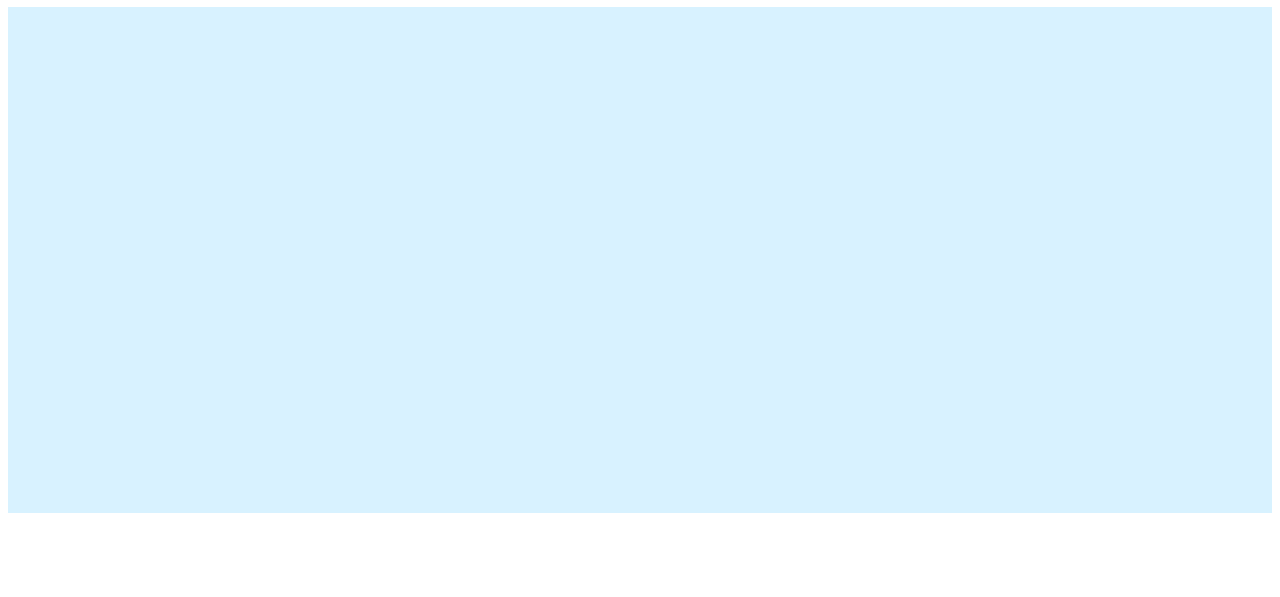
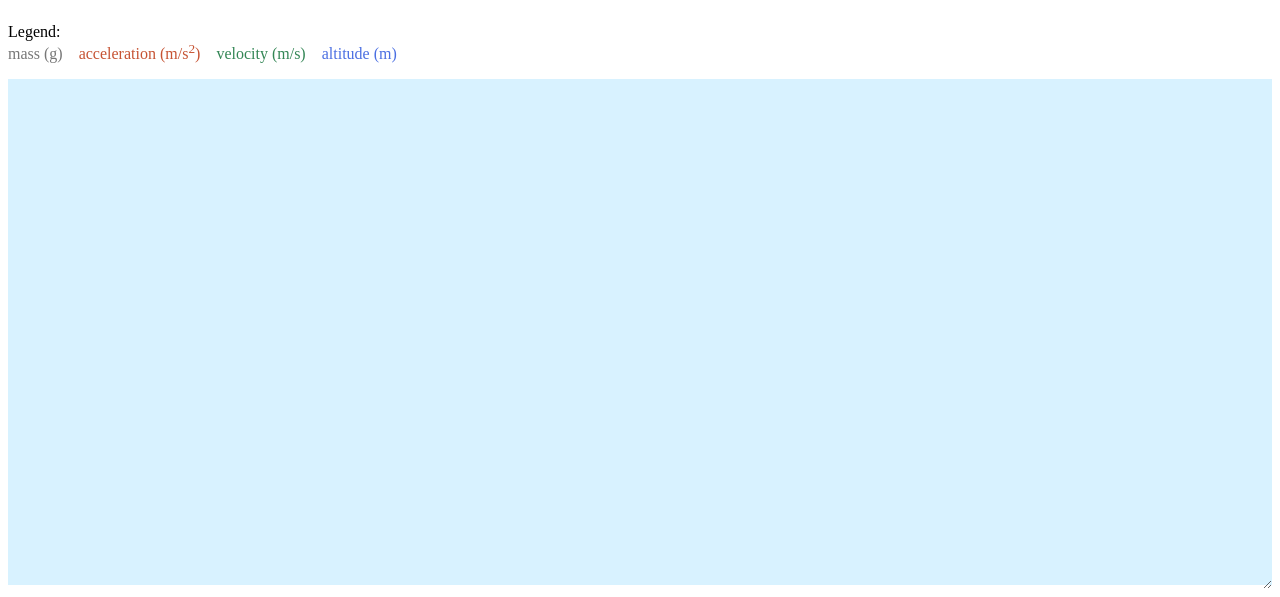
Before and after one commit to raketenolli/walts, a plain HTML site: page index.html in a window 1280 px wide. Shown: the part 741-1338 px from the top of the page. Before the commit the page ends 1266 px from the top, so only its background shows below. Drawn offline with Linux system fonts and the light colour scheme; no server answers; a script that the page names is missing.

Commit message:
Add legend to chart and make it resizable

```diff
--- a/index.html
+++ b/index.html
@@ -97,7 +97,9 @@
 
         </table>
 
-        <svg id="chart" viewBox="-130 0 1000 400" xmlns="http://www.w3.org/2000/svg" style="width:100%; height: auto; background-color: #d8f2ff"></svg>
+        <p>Legend:<br>
+        <span style="color: #777777">mass (g)</span>&emsp;<span style="color: #c65333">acceleration (m/s<sup>2</sup>)</span>&emsp;<span style="color: #338655">velocity (m/s)</span>&emsp;<span style="color: #4b6fe2">altitude (m)</span>&emsp;</p>
+        <div style="resize: both; overflow: auto;"><svg id="chart" viewBox="-130 0 1000 400" xmlns="http://www.w3.org/2000/svg" style="width:100%; height: auto; background-color: #d8f2ff"></svg></div>
 
     </body>
 </html>
```
